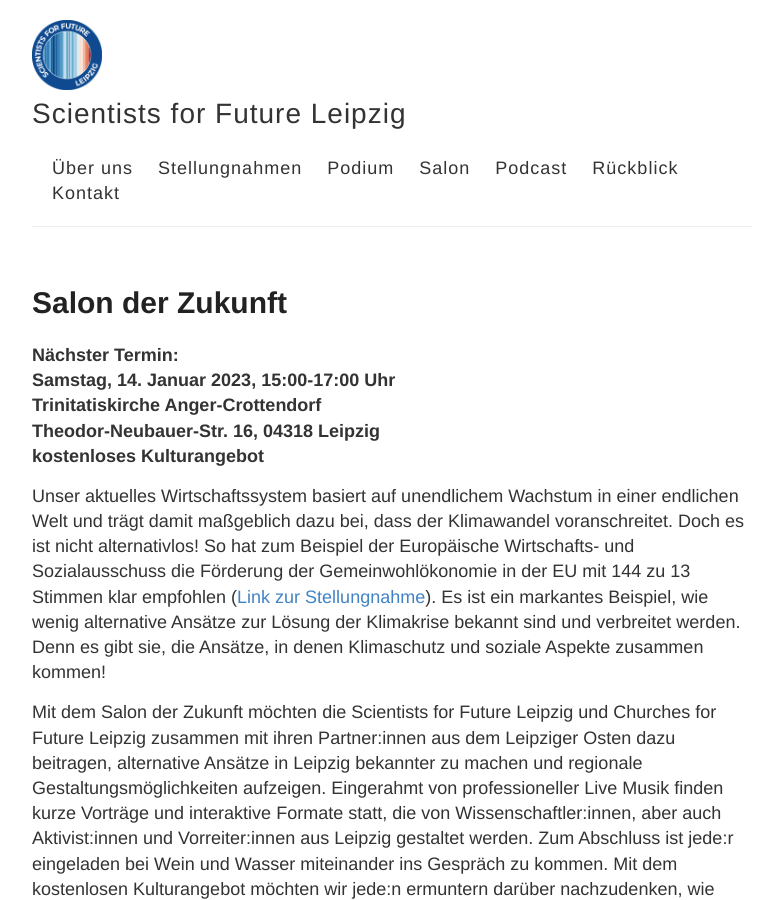
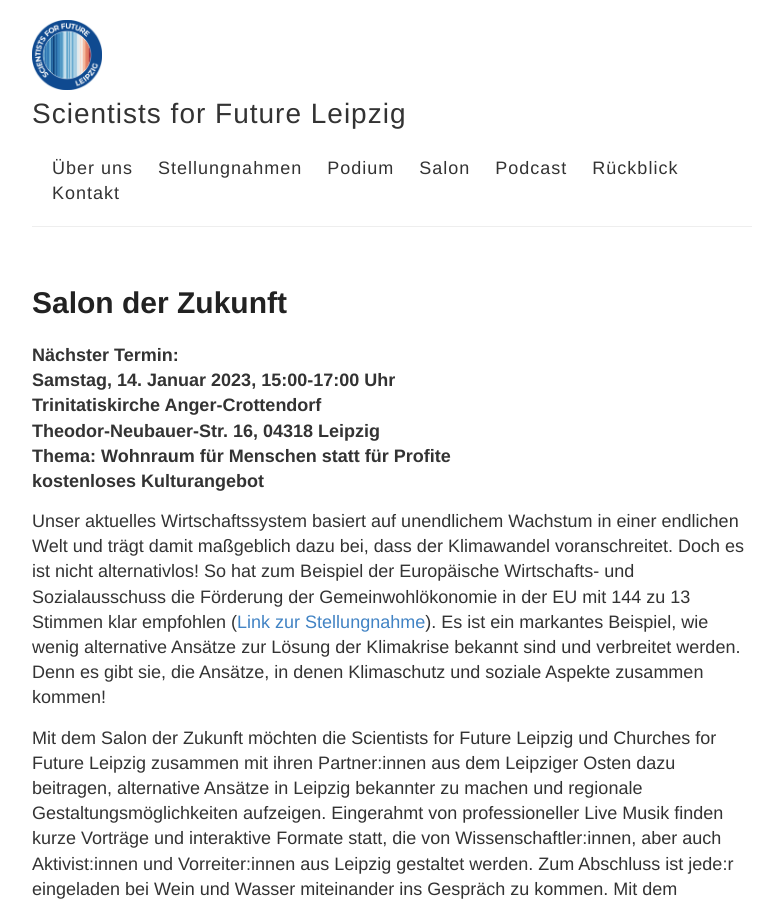
Before and after one commit to s4f-leipzig/s4f-leipzig.github.io, a Jekyll site: the page built from salon.md, in a window 1280 px wide and 900 px high. Shown: the whole window, without its empty margins (248-1023 px from the left). Built offline with Jekyll 4.4.1, drawn with Linux system fonts in a browser that asks for light colours.

Commit message:
Update salon.md

```diff
--- a/salon.md
+++ b/salon.md
@@ -8,6 +8,7 @@
 Samstag, 14. Januar 2023, 15:00-17:00 Uhr<br>
 Trinitatiskirche Anger-Crottendorf<br>
 Theodor-Neubauer-Str. 16, 04318 Leipzig<br>
+Thema: Wohnraum für Menschen statt für Profite<br>
 kostenloses Kulturangebot
 </b>
 
```
